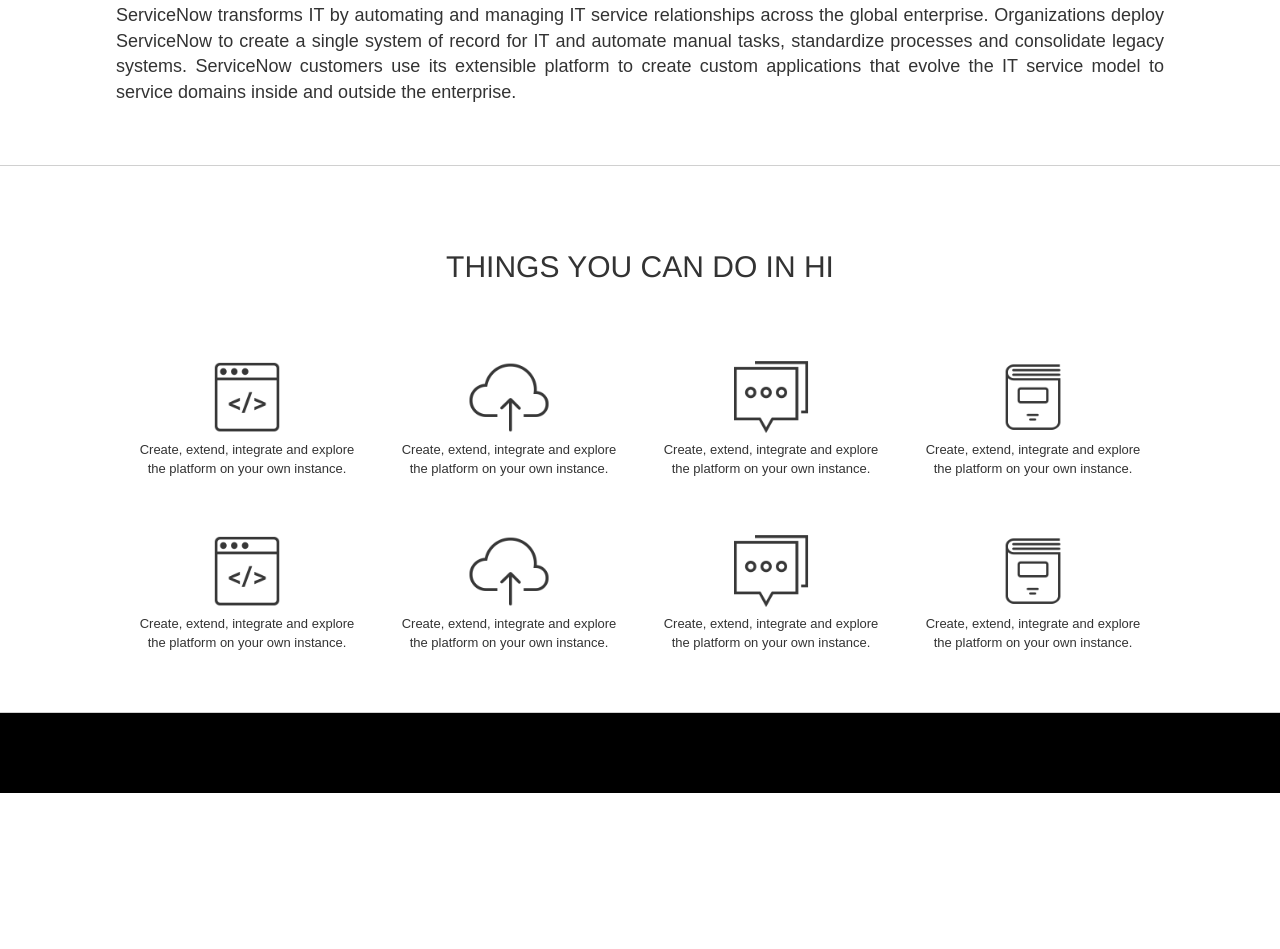
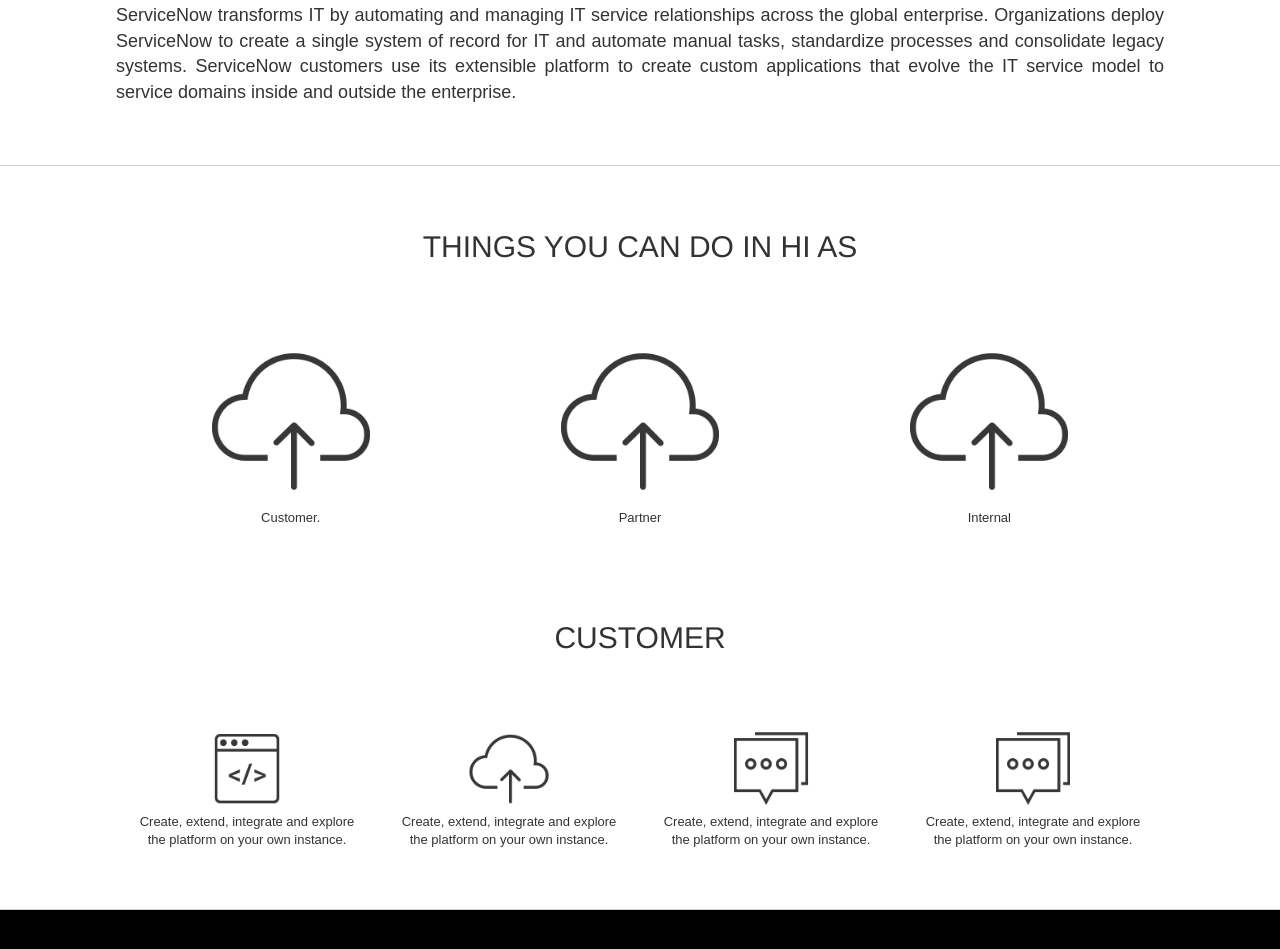
Before and after one commit to vinamra0991/hi, a website: page index.html in a window 1280 px wide. Shown: the part 573-1522 px from the top of the page. Before the commit the page ends 1366 px from the top, so only its background shows below. Drawn offline with nearby package versions, Linux system fonts and the light colour scheme.

Commit message:
Added content based on roles

```diff
--- a/index.html
+++ b/index.html
@@ -9,28 +9,35 @@
     <link rel="stylesheet" href="lib/hi/css/styles.css"/>
 </head>
 <body>
-    <div id="myModal" class="modal fade" tabindex="-1" role="dialog" aria-labelledby="myModalLabel" aria-hidden="true" style="display: none;">
+<div id="myModal" class="modal fade" tabindex="-1" role="dialog" aria-labelledby="myModalLabel" aria-hidden="true"
+     style="display: none;">
     <div class="modal-dialog">
         <div class="modal-content">
             <div class="modal-header">
-                    <button type="button" class="close" data-dismiss="modal" aria-label="Close"><span aria-hidden="true">×</span></button>
+                <button type="button" class="close" data-dismiss="modal" aria-label="Close"><span
+                        aria-hidden="true">×</span></button>
                 <h4 class="modal-title" id="myModalLabel">Use this form to request a password reset link.
                     <a class="anchorjs-link" href="#myModalLabel"><span class="anchorjs-icon"></span></a></h4>
             </div>
             <div class="modal-body">
                 <form class="row" role="form">
                     <div class="input-group col-lg-6 col-lg-offset-3" id="modal-body">
-                            <input id="resetpassword" type="text" class="form-control" name="email" placeholder="Please enter your email."/>
+                        <input id="resetpassword" type="text" class="form-control" name="email"
+                               placeholder="Please enter your email."/>
                     </div>
                 </form>
             </div>
             <div class="modal-footer" id="modal-footer">
-                    <button type="button" class="btn btn-default" id="reset-password" onclick="HI.resetPassword()">Reset Password</button>
+                <button type="button" class="btn btn-default" id="reset-password" onclick="HI.resetPassword()">Reset
+                    Password
+                </button>
                 <!--<button type="button" class="btn btn-default" data-dismiss="modal">Reset Password</button>-->
             </div>
 
-            </div><!-- /.modal-content -->
-        </div><!-- /.modal-dialog -->
+        </div>
+        <!-- /.modal-content -->
+    </div>
+    <!-- /.modal-dialog -->
 </div>
 
 <nav class="navbar navbar-inverse navbar-fixed-top">
@@ -60,12 +67,14 @@
 
                 <div class="input-group">
                     <span class="input-group-addon"><i class="glyphicon glyphicon-lock"></i></span>
-                        <input id="password" type="password" class="form-control" name="password" value="" placeholder="Password">
+                    <input id="password" type="password" class="form-control" name="password" value=""
+                           placeholder="Password">
                 </div>
 
 
                 <button type="submit" class="btn btn-primary">Login</button>
-                    <a href="" id="forgot-password" class="forgot-password" data-toggle="modal" data-target="#myModal">Forgot passwod?</a>
+                <a href="" id="forgot-password" class="forgot-password" data-toggle="modal" data-target="#myModal">Forgot
+                    passwod?</a>
 
             </form>
         </div>
@@ -93,45 +102,123 @@
     </div>
 </div>
 
-    <div class="row wrapper">
+<div class="row" id="second-content">
     <div class="second-content">
         <div class="title text-center">
-                THINGS YOU CAN DO IN HI
+            THINGS YOU CAN DO IN HI AS
         </div>
         <div class="col-lg-12">
             <div class="row second-content-row">
+                <div class="col-lg-4 text-center" onclick="HI.showContent('customer');">
+                    <img src="./lib/hi/images/dev-deploy.png" alt="Div build" width="200"/>
+
+                    <p>Customer.</p>
+                </div>
+                <div class="col-lg-4 text-center" onclick="HI.showContent('partner');">
+                    <img src="./lib/hi/images/dev-deploy.png" alt="Div build" width="200"/>
+
+                    <p>Partner</p>
+                </div>
+                <div class="col-lg-4 text-center" onclick="HI.showContent('internal');">
+                    <img src="./lib/hi/images/dev-deploy.png" alt="Div build" width="200"/>
+
+                    <p>Internal</p>
+                </div>
+            </div>
+        </div>
+    </div>
+</div>
+
+<div class="row wrapper" id="customer">
+    <div class="third-content">
+        <div class="title text-center">
+            CUSTOMER
+        </div>
+        <div class="col-lg-12">
+            <div class="row second-content-row" id="customer-row">
                 <div class="col-lg-3 text-center">
                     <img src="./lib/hi/images/dev-build.png" alt="Div build" width="100"/>
+
                     <p>Create, extend, integrate and explore the platform on your own instance.</p>
                 </div>
                 <div class="col-lg-3 text-center">
                     <img src="./lib/hi/images/dev-deploy.png" alt="Div build" width="100"/>
+
                     <p>Create, extend, integrate and explore the platform on your own instance.</p>
                 </div>
                 <div class="col-lg-3 text-center">
                     <img src="./lib/hi/images/dev-discuss.png" alt="Div build" width="100"/>
+
                     <p>Create, extend, integrate and explore the platform on your own instance.</p>
                 </div>
                 <div class="col-lg-3 text-center">
-                        <img src="./lib/hi/images/dev-learn.png" alt="Div build" width="100"/>
+                    <img src="./lib/hi/images/dev-discuss.png" alt="Div build" width="100"/>
+
                     <p>Create, extend, integrate and explore the platform on your own instance.</p>
                 </div>
             </div>
-                <div class="row second-content-row">
+
+        </div>
+    </div>
+</div>
+
+<div class="row wrapper" id="partner">
+    <div class="third-content">
+        <div class="title text-center">
+            PARTNER
+        </div>
+        <div class="col-lg-12">
+            <div class="row second-content-row" id="partner-row">
                 <div class="col-lg-3 text-center">
                     <img src="./lib/hi/images/dev-build.png" alt="Div build" width="100"/>
+
                     <p>Create, extend, integrate and explore the platform on your own instance.</p>
                 </div>
                 <div class="col-lg-3 text-center">
                     <img src="./lib/hi/images/dev-deploy.png" alt="Div build" width="100"/>
+
                     <p>Create, extend, integrate and explore the platform on your own instance.</p>
                 </div>
                 <div class="col-lg-3 text-center">
                     <img src="./lib/hi/images/dev-discuss.png" alt="Div build" width="100"/>
+
                     <p>Create, extend, integrate and explore the platform on your own instance.</p>
                 </div>
                 <div class="col-lg-3 text-center">
-                        <img src="./lib/hi/images/dev-learn.png" alt="Div build" width="100"/>
+                    <img src="./lib/hi/images/dev-discuss.png" alt="Div build" width="100"/>
+
+                    <p>Create, extend, integrate and explore the platform on your own instance.</p>
+                </div>
+            </div>
+        </div>
+    </div>
+</div>
+
+<div class="row wrapper" id="internal">
+    <div class="third-content">
+        <div class="title text-center">
+            INTERNAL
+        </div>
+        <div class="col-lg-12">
+            <div class="row second-content-row" id="internal-row">
+                <div class="col-lg-3 text-center">
+                    <img src="./lib/hi/images/dev-build.png" alt="Div build" width="100"/>
+
+                    <p>Create, extend, integrate and explore the platform on your own instance.</p>
+                </div>
+                <div class="col-lg-3 text-center">
+                    <img src="./lib/hi/images/dev-deploy.png" alt="Div build" width="100"/>
+
+                    <p>Create, extend, integrate and explore the platform on your own instance.</p>
+                </div>
+                <div class="col-lg-3 text-center">
+                    <img src="./lib/hi/images/dev-discuss.png" alt="Div build" width="100"/>
+
+                    <p>Create, extend, integrate and explore the platform on your own instance.</p>
+                </div>
+                <div class="col-lg-3 text-center">
+                    <img src="./lib/hi/images/dev-discuss.png" alt="Div build" width="100"/>
+
                     <p>Create, extend, integrate and explore the platform on your own instance.</p>
                 </div>
             </div>
--- a/lib/hi/css/styles.css
+++ b/lib/hi/css/styles.css
@@ -72,7 +72,16 @@
     padding-bottom: 50px;
     border-bottom: 1px solid #D0D0D0;
 }
+.third-content{
+    margin-top: 60px;
+    width: 80%;
+    margin: auto;
+    margin-top: 60px;
+}
 .footer{
     background-color: #000;
     height: 80px;
 }
+#partner, #internal{
+    display: none;
+}
--- a/lib/hi/js/main.js
+++ b/lib/hi/js/main.js
@@ -2,6 +2,7 @@
  * Created by vinamra.misra on 20/04/15.
  */
 document.observe("dom:loaded", function () {
+
 
 });
 
@@ -38,8 +39,24 @@
         }
     };
 
+    function showContent(id){
+
+        var arr = ['customer', 'partner', 'internal'];
+
+        arr.forEach(function(el){
+                jQuery('#'+el).css('display', 'none');
+            }
+        );
+
+        jQuery('#'+id).css('display','block');
+        jQuery('#' + id + '-row').hide();
+        jQuery('#' + id + '-row').fadeIn('slow');
+
+    }
+
     return Object.freeze({
         resetPassword: resetPassword,
-        initializeResetPasswordPopup: initializeResetPasswordPopup
+        initializeResetPasswordPopup: initializeResetPasswordPopup,
+        showContent: showContent
     });
 }();
```
Lines whose indentation alone changed are shown as unchanged.
